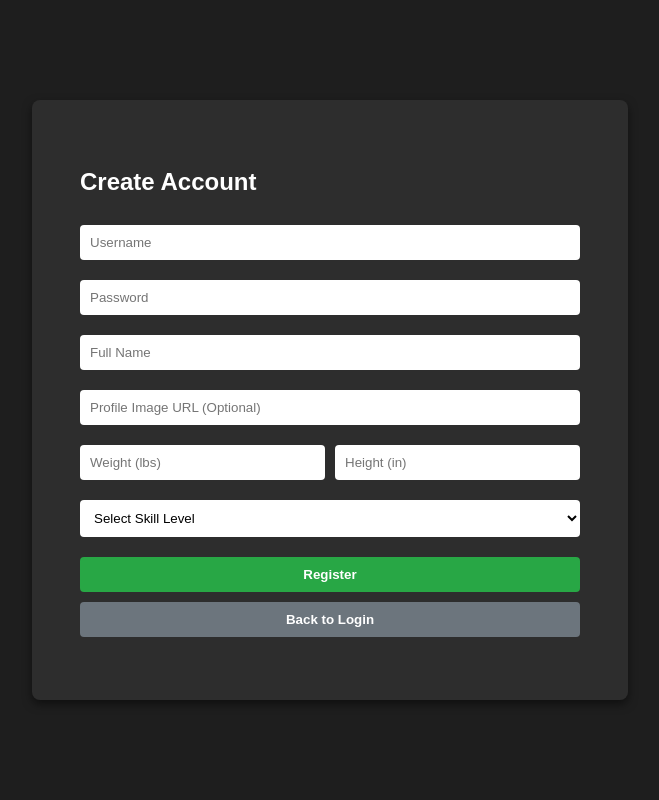
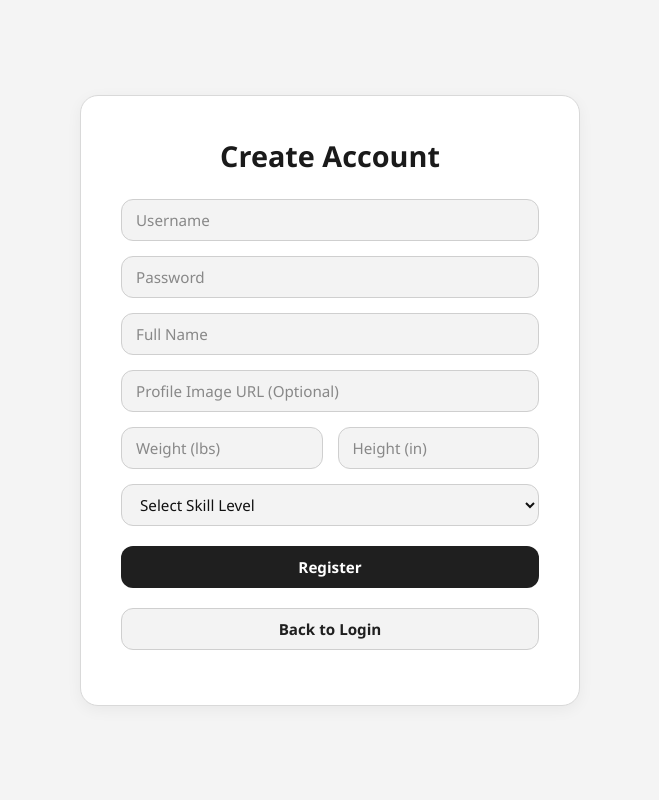
Before and after one commit to garrett-buryska/444, a PHP site: page /create-account.html in a window 1280 px wide. Shown: the whole page, without its empty margins (310-969 px from the left). Run offline with PHP 8.4, Linux system fonts and the light colour scheme.

Commit message:
UNITED IN CSS

```diff
--- a/frontend/Style.css
+++ b/frontend/Style.css
@@ -476,7 +476,7 @@ body {
   border-radius: 10px;
   padding: 20px;
   margin-bottom: 20px;
-            box-shadow: 0 4px 15px rgba(0,0,0,0.1);
+  box-shadow: 0 4px 15px rgba(0, 0, 0, 0.1);
   color: #333;
 }
 .card h3 {
@@ -493,7 +493,9 @@ body {
   border-bottom: 1px solid #f9f9f9;
   transition: background 0.3s;
 }
-        .set-row:last-child { border-bottom: none; }
+.set-row:last-child {
+  border-bottom: none;
+}
 
 /* The logic for checking off sets */
 .set-row.done {
@@ -520,4 +522,177 @@ body {
   font-weight: bold;
   cursor: pointer;
 }
-        .btn-finish:hover { background: #b71c1c; }
+.btn-finish:hover {
+  background: #b71c1c;
+}
+
+/* Authentication Pages (Login / Signup) */
+.auth-wrapper {
+  display: flex;
+  justify-content: center;
+  align-items: center;
+  min-height: 100vh;
+  padding: 20px;
+}
+
+/* If navbar exists, adjust wrapper height */
+nav + .auth-wrapper {
+  min-height: calc(100vh - 70px);
+}
+
+.auth-container {
+  background-color: #ffffff;
+  padding: 2.5rem;
+  border-radius: 18px;
+  box-shadow: 0 4px 15px rgba(0, 0, 0, 0.05);
+  border: 1px solid #d9d9d9;
+  width: 100%;
+  max-width: 400px;
+}
+
+.auth-container.large {
+  max-width: 500px;
+}
+
+.auth-container h2 {
+  font-size: 1.8rem;
+  margin-bottom: 1.5rem;
+  color: #1a1a1a;
+  text-align: center;
+}
+
+.auth-form {
+  display: flex;
+  flex-direction: column;
+  gap: 15px;
+}
+
+.auth-input,
+.auth-select {
+  width: 100%;
+  height: 42px;
+  padding: 0 14px;
+  font-size: 0.95rem;
+  background-color: #f3f3f3;
+  border: 1px solid #cfcfcf;
+  border-radius: 12px;
+  color: #111;
+  box-sizing: border-box;
+}
+
+.auth-input::placeholder {
+  color: #888;
+}
+
+.auth-row {
+  display: flex;
+  gap: 15px;
+}
+
+.auth-button {
+  width: 100%;
+  height: 42px;
+  background-color: #1f1f1f;
+  color: white;
+  border: none;
+  border-radius: 12px;
+  cursor: pointer;
+  font-size: 0.95rem;
+  font-weight: 600;
+  transition: background-color 0.2s;
+  margin-top: 5px;
+}
+
+.auth-button:hover {
+  background-color: #343434;
+}
+
+.auth-button.secondary {
+  background-color: #f3f3f3;
+  color: #1f1f1f;
+  border: 1px solid #cfcfcf;
+}
+
+.auth-button.secondary:hover {
+  background-color: #e9e9e9;
+}
+
+.auth-message {
+  margin-top: 15px;
+  text-align: center;
+  font-size: 0.9rem;
+  font-weight: 500;
+}
+
+.auth-message.error {
+  color: #b42318;
+}
+
+.auth-message.success {
+  color: #0f7a38;
+}
+
+.auth-image-preview {
+  width: 100%;
+  max-height: 200px;
+  object-fit: contain;
+  border-radius: 12px;
+  display: none;
+  margin-top: 10px;
+}
+
+/* History Page */
+.history-container {
+  padding: 40px 20px;
+  max-width: 800px;
+  margin: 0 auto;
+}
+
+.history-card {
+  background-color: #ffffff;
+  border: 1px solid #d9d9d9;
+  border-radius: 16px;
+  padding: 1.5rem;
+  margin-bottom: 1.5rem;
+  box-shadow: 0 4px 10px rgba(0, 0, 0, 0.03);
+  transition:
+    transform 0.2s ease,
+    box-shadow 0.2s ease;
+}
+
+.history-card:hover {
+  transform: translateY(-2px);
+  box-shadow: 0 6px 15px rgba(0, 0, 0, 0.06);
+}
+
+.history-header {
+  display: flex;
+  justify-content: space-between;
+  align-items: center;
+  border-bottom: 1px solid #eee;
+  padding-bottom: 0.8rem;
+  margin-bottom: 1rem;
+}
+
+.history-type {
+  font-size: 1.25rem;
+  font-weight: 700;
+  color: #1a1a1a;
+  text-transform: capitalize;
+}
+
+.history-date {
+  color: #666;
+  font-size: 0.9rem;
+  font-weight: 500;
+}
+
+.history-exercises {
+  color: #444;
+  font-size: 1rem;
+  line-height: 1.5;
+}
+
+.history-exercises strong {
+  color: #1a1a1a;
+}
--- a/frontend/create-account.html
+++ b/frontend/create-account.html
@@ -4,98 +4,48 @@
     <meta charset="UTF-8" />
     <meta name="viewport" content="width=device-width, initial-scale=1.0" />
     <title>Gym App - Create Account</title>
-    <style>
-      body {
-        font-family: Arial, sans-serif;
-        background-color: #1e1e1e;
-        color: #fff;
-        display: flex;
-        justify-content: center;
-        align-items: center;
-        height: 100vh;
-        margin: 0;
-      }
-      .signup-container {
-        background-color: #2d2d2d;
-        padding: 3rem;
-        border-radius: 8px;
-        box-shadow: 0 4px 10px rgba(0, 0, 0, 0.5);
-        width: 500px;
-        max-width: 90%;
-      }
-      input,
-      select {
-        width: 100%;
-        padding: 10px;
-        margin: 10px 0;
-        border: none;
-        border-radius: 4px;
-        box-sizing: border-box;
-        background-color: #fff;
-      }
-      .row {
-        display: flex;
-        gap: 10px;
-      }
-      button {
-        width: 100%;
-        padding: 10px;
-        background-color: #28a745;
-        color: white;
-        border: none;
-        border-radius: 4px;
-        cursor: pointer;
-        font-weight: bold;
-        margin-top: 10px;
-      }
-      button:hover {
-        background-color: #218838;
-      }
-      .login-btn {
-        background-color: #6c757d;
-      }
-      .login-btn:hover {
-        background-color: #5a6268;
-      }
-      #message {
-        margin-top: 15px;
-        text-align: center;
-        font-size: 0.9em;
-      }
-      .error {
-        color: #ff5555;
-      }
-      .success {
-        color: #55ff55;
-      }
-      .image-preview {
-        width: 100%;
-        max-height: 250px;
-        object-fit: contain;
-        border-radius: 4px;
-        display: none;
-      }
-    </style>
+    <link rel="stylesheet" href="Style.css" />
   </head>
   <body>
-    <div class="signup-container">
+    <div class="auth-wrapper">
+      <div class="auth-container large">
         <h2>Create Account</h2>
-      <form id="createAccountForm">
-        <input type="text" id="username" placeholder="Username" required />
-        <input type="password" id="password" placeholder="Password" required />
-        <input type="text" id="name" placeholder="Full Name" required />
+        <form id="createAccountForm" class="auth-form">
+          <input
+            type="text"
+            id="username"
+            class="auth-input"
+            placeholder="Username"
+            required
+          />
+          <input
+            type="password"
+            id="password"
+            class="auth-input"
+            placeholder="Password"
+            required
+          />
+          <input
+            type="text"
+            id="name"
+            class="auth-input"
+            placeholder="Full Name"
+            required
+          />
 
           <input
             type="url"
             id="img_url"
+            class="auth-input"
             placeholder="Profile Image URL (Optional)"
           />
-        <img id="imgPreview" class="image-preview" alt="Image Preview" />
+          <img id="imgPreview" class="auth-image-preview" alt="Image Preview" />
 
-        <div class="row">
+          <div class="auth-row">
             <input
               type="number"
               id="weight"
+              class="auth-input"
               placeholder="Weight (lbs)"
               step="0.1"
               required
@@ -103,29 +53,31 @@
             <input
               type="number"
               id="height"
+              class="auth-input"
               placeholder="Height (in)"
               step="0.1"
               required
             />
           </div>
 
-        <select id="skill" required>
+          <select id="skill" class="auth-select" required>
             <option value="" disabled selected>Select Skill Level</option>
             <option value="Beginner">Beginner</option>
             <option value="Intermediate">Intermediate</option>
             <option value="Advanced">Advanced</option>
           </select>
 
-        <button type="submit">Register</button>
+          <button type="submit" class="auth-button">Register</button>
           <button
             type="button"
-          class="login-btn"
+            class="auth-button secondary"
             onclick="window.location.href = 'login.html'"
           >
             Back to Login
           </button>
         </form>
-      <div id="message"></div>
+        <div id="message" class="auth-message"></div>
+      </div>
     </div>
 
     <script>
@@ -161,7 +113,7 @@
           const messageDiv = document.getElementById("message");
 
           // Send data to the backend
-          fetch("../backend/create_account.php", {
+          fetch("../backend/create-account.php", {
             method: "POST",
             headers: {
               "Content-Type": "application/json",
@@ -180,20 +132,20 @@
             .then((response) => response.json())
             .then((data) => {
               if (data.status === "success") {
-                messageDiv.className = "success";
+                messageDiv.className = "auth-message success";
                 messageDiv.textContent =
                   "Account created successfully! Redirecting to login...";
                 setTimeout(() => {
                   window.location.href = "login.html";
                 }, 2000);
               } else {
-                messageDiv.className = "error";
+                messageDiv.className = "auth-message error";
                 messageDiv.textContent = data.message || "Registration failed.";
               }
             })
             .catch((error) => {
               console.error("Error:", error);
-              messageDiv.className = "error";
+              messageDiv.className = "auth-message error";
               messageDiv.textContent =
                 "An error occurred connecting to the server.";
             });
```
Also changed, not shown: frontend/history.html (+9 -47 lines), frontend/login.html (+24 -67 lines), frontend/profile.html (+48 -15 lines), frontend/profile.js (+6 -21 lines), backend/gym_app.db, frontend/previous-workouts.html (deleted). Lines whose indentation alone changed are shown as unchanged.
